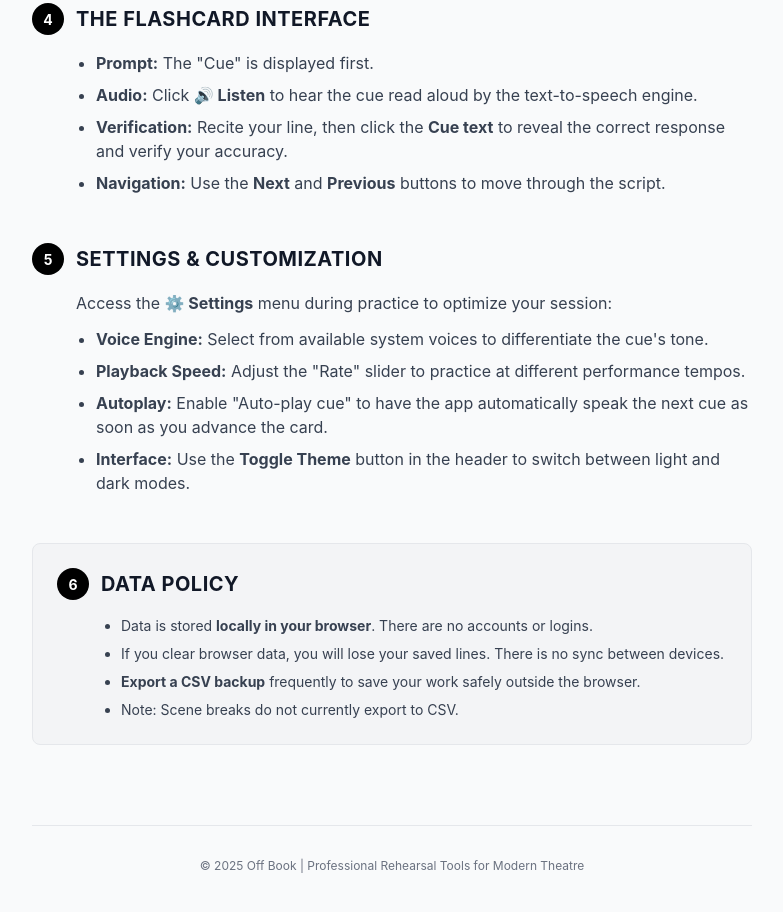
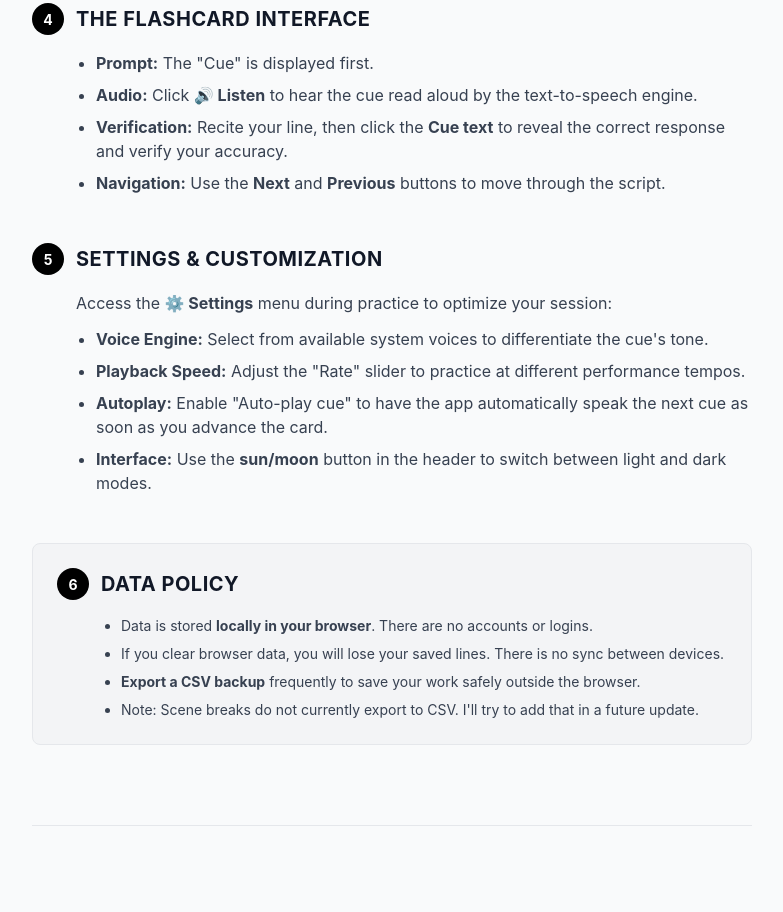
Before and after one commit to mattcope-land/off-book, a plain HTML site: page guide/index.html in a window 1280 px wide. Shown: the part 1158-2070 px from the top of the page, without its empty margins (248-1031 px from the left). Drawn offline with nearby package versions, Linux system fonts and the light colour scheme.

Commit message:
Update guide

```diff
--- a/guide/index.html
+++ b/guide/index.html
@@ -115,7 +115,7 @@
                         <li><strong>Voice Engine:</strong> Select from available system voices to differentiate the cue's tone.</li>
                         <li><strong>Playback Speed:</strong> Adjust the "Rate" slider to practice at different performance tempos.</li>
                         <li><strong>Autoplay:</strong> Enable "Auto-play cue" to have the app automatically speak the next cue as soon as you advance the card.</li>
-                        <li><strong>Interface:</strong> Use the <strong>Toggle Theme</strong> button in the header to switch between light and dark modes.</li>
+                        <li><strong>Interface:</strong> Use the <strong>sun/moon</strong> button in the header to switch between light and dark modes.</li>
                     </ul>
                 </div>
             </section>
@@ -131,14 +131,14 @@
                         <li>Data is stored <strong>locally in your browser</strong>. There are no accounts or logins.</li>
                         <li>If you clear browser data, you will lose your saved lines. There is no sync between devices.</li>
                         <li><strong>Export a CSV backup</strong> frequently to save your work safely outside the browser.</li>
-                        <li>Note: Scene breaks do not currently export to CSV.</li>
+                        <li>Note: Scene breaks do not currently export to CSV. I'll try to add that in a future update.</li>
                     </ul>
                 </div>
             </section>
         </main>
 
         <footer class="mt-20 pt-8 border-t border-gray-200 text-center text-gray-500 text-xs">
-            <p>&copy; 2025 Off Book | Professional Rehearsal Tools for Modern Theatre</p>
+
         </footer>
     </div>
 
```
